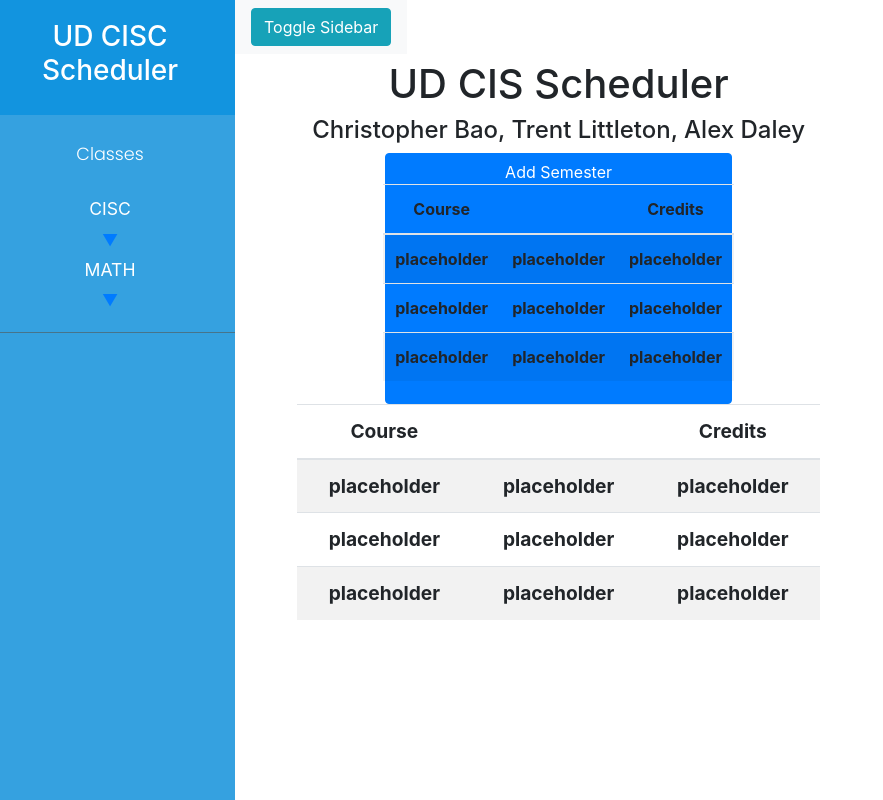
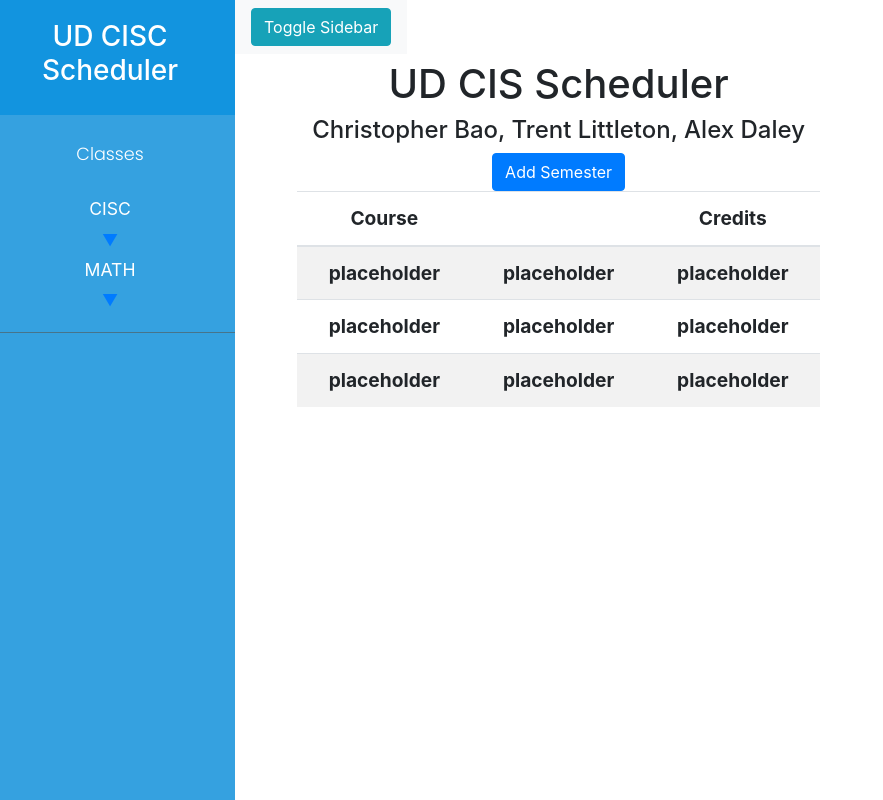
Before and after one commit to UD-CISC275-F21/ud-cis-scheduler-team-19, a React (Create React App) app: page / in a window 1280 px wide. Shown: the top 800 px of the page, without its empty margins (0-883 px from the left). Built offline with nearby package versions, Linux system fonts and the light colour scheme.

Commit message:
Brain failed, did it now

```diff
--- a/src/components/Sidebar.tsx
+++ b/src/components/Sidebar.tsx
@@ -112,6 +112,9 @@
         }
     }
 
+    function addSemester(){
+        <SemesterTable></SemesterTable>
+    }
 
     return (
         <Row>
@@ -133,9 +136,8 @@
                     <div className="main">
                         <h1>UD CIS Scheduler</h1>
                         <h4>Christopher Bao, Trent Littleton, Alex Daley</h4>
-                        <Button type="button" id="addsemesterbtn">
+                        <Button onClick={addSemester} type="button" id="addsemesterbtn">
                             Add Semester
-                            <SemesterTable></SemesterTable>
                         </Button>
                         <SemesterTable></SemesterTable>
                     </div>
```
